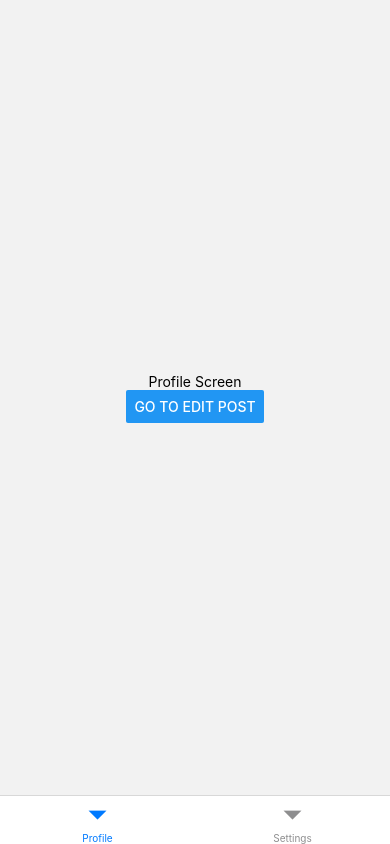
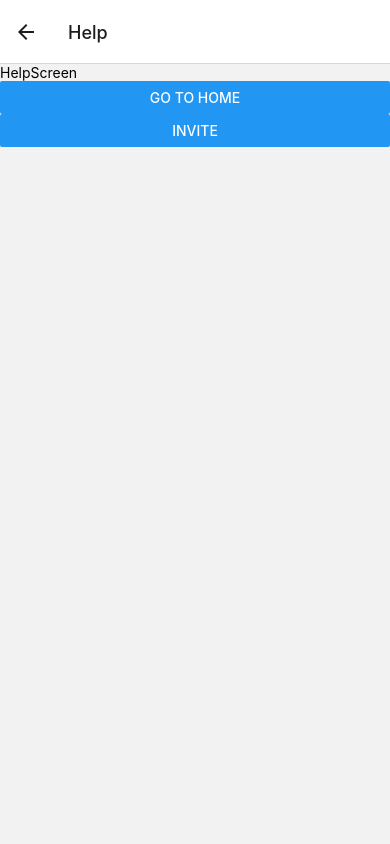
Before and after one commit to nguyenvanhuy1998/huyrnproject, a React Native app: screen /Help in a window 390 px wide. Built offline with nearby package versions, Linux system fonts and the light colour scheme.

Commit message:
Best practices when nesting

```diff
--- a/App.tsx
+++ b/App.tsx
@@ -5,6 +5,7 @@ import {createNativeStackNavigator} from '@react-navigation/native-stack';
 import {
   EmptyScreen,
   FeedScreen,
+  HelpScreen,
   HomeScreen,
   ProfileScreen,
   SettingsScreen,
@@ -13,14 +14,31 @@ import {createDrawerNavigator} from '@react-navigation/drawer';
 const Stack = createNativeStackNavigator();
 
 const App = () => {
+  const isLoggedIn = true;
   return (
     <NavigationContainer>
-      <Stack.Navigator
-        screenOptions={{
-          headerShown: false,
-        }}>
-        <Stack.Screen name="Home" component={HomeScreen} />
-        <Stack.Screen name="EditPost" component={EmptyScreen} />
+      <Stack.Navigator>
+        {!isLoggedIn ? (
+          // Screens for logged in users
+          <Stack.Group>
+            <Stack.Screen name="Home" component={HomeScreen} />
+            <Stack.Screen name="Profile" component={EmptyScreen} />
+          </Stack.Group>
+        ) : (
+          // Auth screens
+          <Stack.Group screenOptions={{headerShown: false}}>
+            <Stack.Screen name="SignIn" component={EmptyScreen} />
+            <Stack.Screen name="SignUp" component={EmptyScreen} />
+          </Stack.Group>
+        )}
+        {/* Common modal screens */}
+        <Stack.Group
+          screenOptions={{
+            presentation: 'modal',
+          }}>
+          <Stack.Screen name="Help" component={HelpScreen} />
+          <Stack.Screen name="Invite" component={EmptyScreen} />
+        </Stack.Group>
       </Stack.Navigator>
     </NavigationContainer>
   );
--- /dev/null
+++ b/src/screens/Help/HelpScreen.tsx
@@ -0,0 +1,14 @@
+import {View, Text, Button} from 'react-native';
+import React from 'react';
+
+const HelpScreen = ({navigation}) => {
+  return (
+    <View>
+      <Text>HelpScreen</Text>
+      <Button title="Go to Home" onPress={() => navigation.navigate('Home')} />
+      <Button title="Invite" onPress={() => navigation.navigate('Invite')} />
+    </View>
+  );
+};
+
+export default HelpScreen;
--- a/src/screens/Home/HomeScreen.tsx
+++ b/src/screens/Home/HomeScreen.tsx
@@ -1,19 +1,16 @@
-import {createBottomTabNavigator} from '@react-navigation/bottom-tabs';
 import React from 'react';
 import {Button, Text, View} from 'react-native';
-import ProfileScreen from '../Profile/ProfileScreen';
-import EmptyScreen from '../Empty/EmptyScreen';
 
-const Tab = createBottomTabNavigator();
 const HomeScreen = ({navigation}) => {
   return (
-    <Tab.Navigator
-      screenOptions={{
-        headerShown: false,
-      }}>
-      <Tab.Screen name="Profile" component={ProfileScreen} />
-      <Tab.Screen name="Settings" component={EmptyScreen} />
-    </Tab.Navigator>
+    <View>
+      <Text>Home Screen</Text>
+      <Button onPress={() => navigation.navigate('Help')} title="Go to Help" />
+      <Button
+        title="Go to Profile"
+        onPress={() => navigation.navigate('Profile')}
+      />
+    </View>
   );
 };
 
--- a/src/screens/index.ts
+++ b/src/screens/index.ts
@@ -9,6 +9,7 @@ import DetailsScreen from './DetailsScreen/DetailsScreen';
 import FeedScreen from './Feed/FeedScreen';
 import MessagesScreen from './Messages/MessagesScreen';
 import EmptyScreen from './Empty/EmptyScreen';
+import HelpScreen from './Help/HelpScreen';
 
 export {
   HomeScreen,
@@ -22,4 +23,5 @@ export {
   FeedScreen,
   MessagesScreen,
   EmptyScreen,
+  HelpScreen,
 };
```
